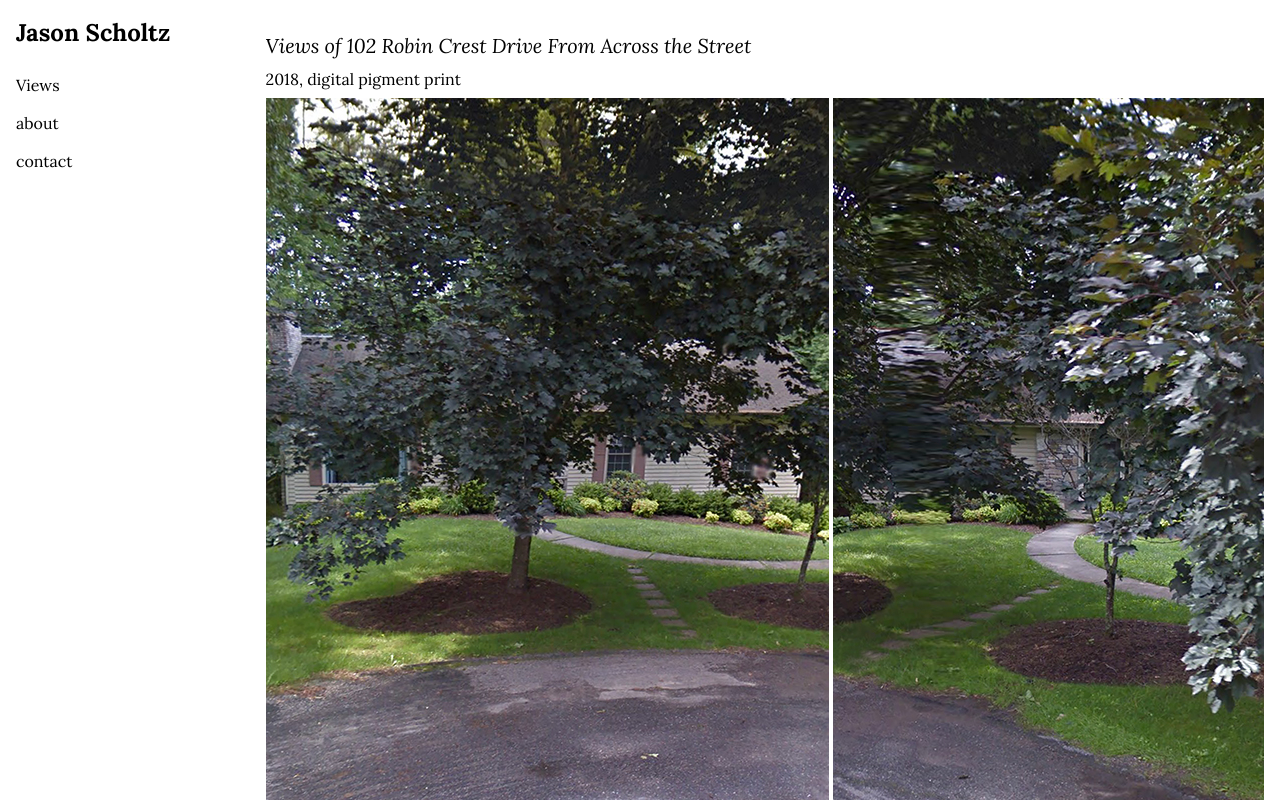
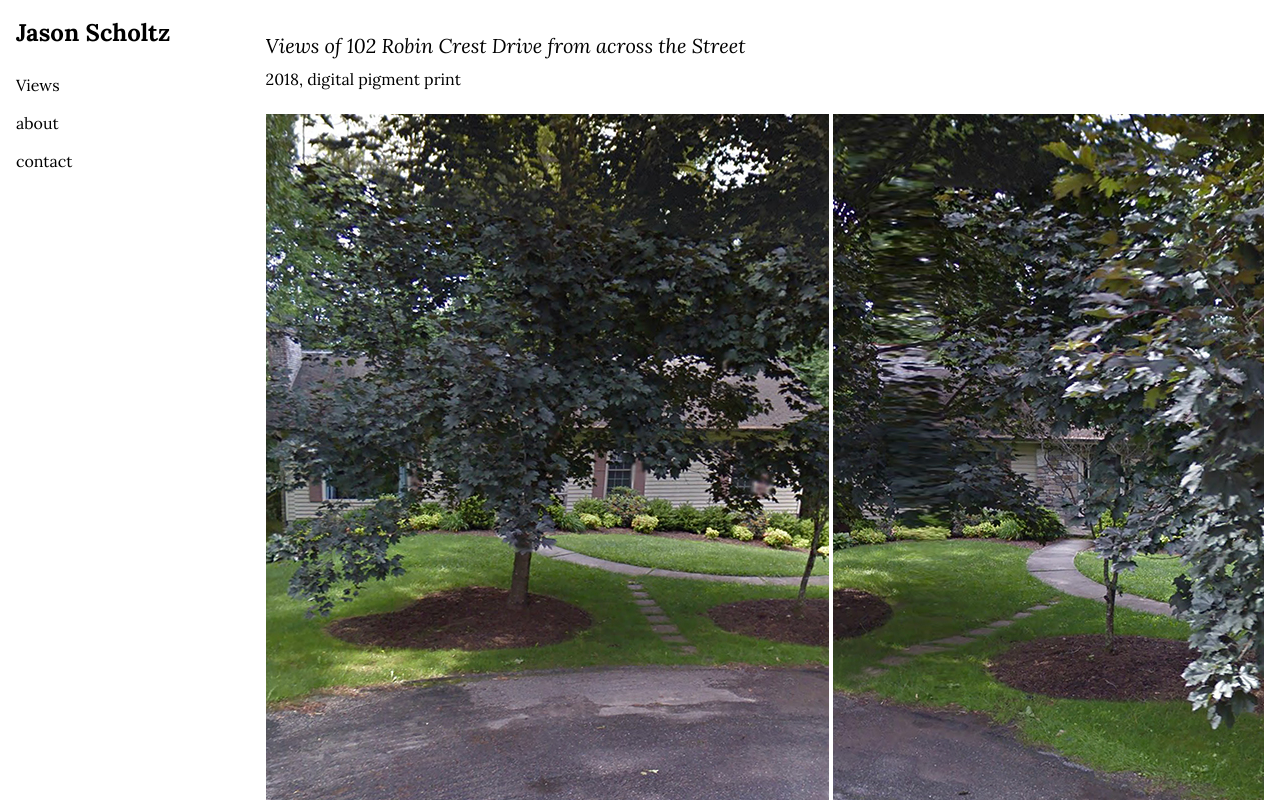
Before and after one commit to jasonscholtz/info, a plain HTML site: page views.html in a window 1280 px wide. Shown: the top 800 px of the page. Drawn offline with Linux system fonts and the light colour scheme.

Commit message:
edit bio and add container-text div

```diff
--- a/resources/css/style.css
+++ b/resources/css/style.css
@@ -100,8 +100,9 @@ a:hover, a:active {
   max-width: 100%;
 }
 
-.container-content p {
+.container-text {
   max-width: 65ch;
+  margin-bottom: 1.5rem;
 }
 
 @media screen and (max-width: 600px) {
--- a/views.html
+++ b/views.html
@@ -20,8 +20,11 @@
       </ul>
     </nav>
     <div class="container-content">
-      <h2>Views of 102 Robin Crest Drive From Across the Street</h2>
-      <p>2018, digital pigment print</p>
+
+      <div class="container-text">
+        <h2>Views of 102 Robin Crest Drive from across the Street</h2>
+        <p>2018, digital pigment print</p>
+      </div>
 
       <div id="carousel" class="banner">
           <div class="slide">
@@ -31,6 +34,7 @@
             <a href="./views.html"> <img src="./resources/images/Views-of-102-Robin-Crest-Drive_2.jpg" alt="Views2" onContextMenu="return false;"/> </a>
           </div>
       </div>
+
     </div>
   </div>
 
```
Also changed, not shown: about.html (+5 -0 lines).
